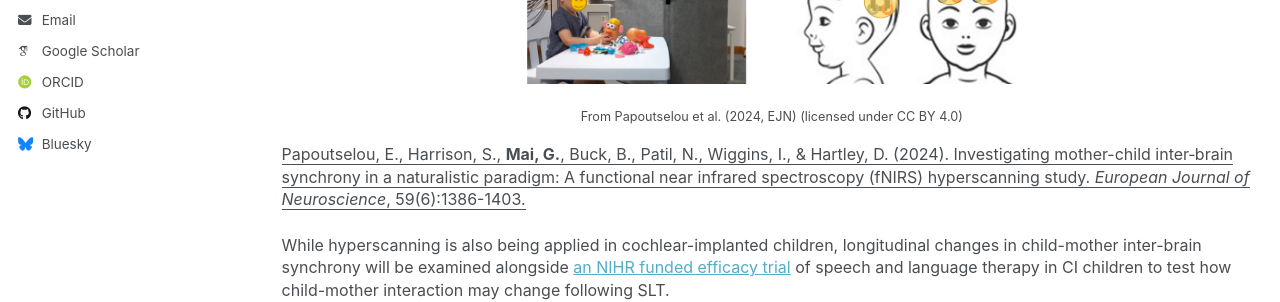
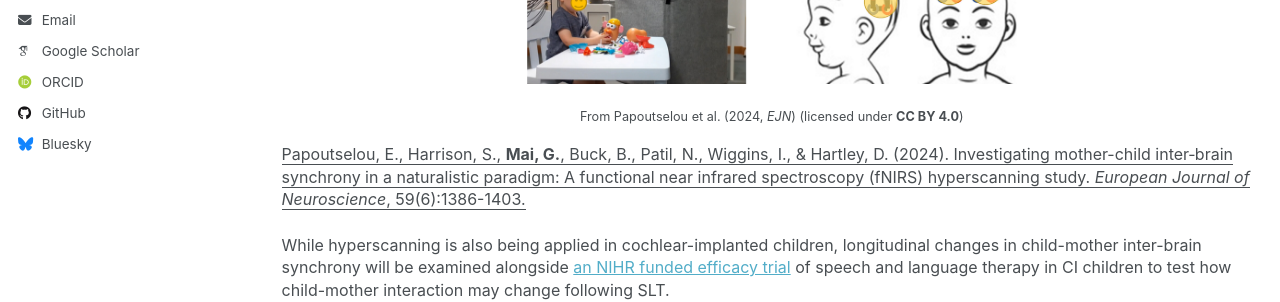
Before and after one commit to guangtingmai/guangtingmai.github.io, a Jekyll site: the page built from _pages/interbrain-sync.html, in a window 1280 px wide and 1164 px high. Shown: the part 500-802 px from the top of the window. Built offline with Jekyll 4.4.1, drawn with Linux system fonts in a browser that asks for light colours; some web fonts are replaced.

Commit message:
Update interbrain-sync.html

```diff
--- a/_pages/interbrain-sync.html
+++ b/_pages/interbrain-sync.html
@@ -12,7 +12,7 @@
 <p align="center">
   <img src="https://guangtingmai.github.io/images/ejn.jpg" width="50%">
 </p>
-<p style="text-align:center;font-size:9.5pt;line-height:1.4;display: block;">From Papoutselou et al. (2024, EJN) (licensed under CC BY 4.0)</p>
+<p style="text-align:center;font-size:9.5pt;line-height:1.4;display: block;">From Papoutselou et al. (2024, <i>EJN</i>) (licensed under <strong>CC BY 4.0</strong>)</p>
 <p><span style="font-size: 12pt;line-height: 1.4;display: block;margin-bottom: 0.1vh"><a href="https://onlinelibrary.wiley.com/doi/full/10.1111/ejn.16233" style="color:inherit; text-decoration:none;"><u>Papoutselou, E., Harrison, S., <strong>Mai, G.</strong>, Buck, B., Patil, N., Wiggins, I., & Hartley, D. (2024). Investigating mother-child inter‐brain synchrony in a naturalistic paradigm: A functional near infrared spectroscopy (fNIRS) hyperscanning study. <i>European Journal of Neuroscience</i>, 59(6):1386-1403.</u></a></span></p>
 <p><span style="font-size: 12pt;line-height: 1.4;display: block;margin-bottom: 0.1vh">While hyperscanning is also being applied in cochlear-implanted
   children, longitudinal changes in child-mother inter-brain synchrony will be examined alongside <a href="https://www.impact-trial.ac.uk/">an NIHR
```
